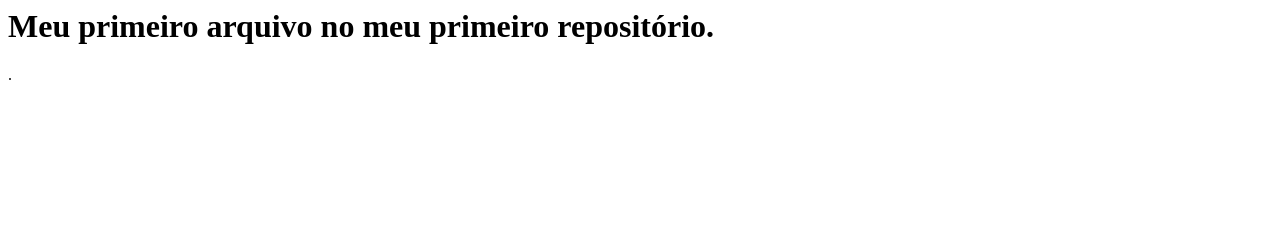
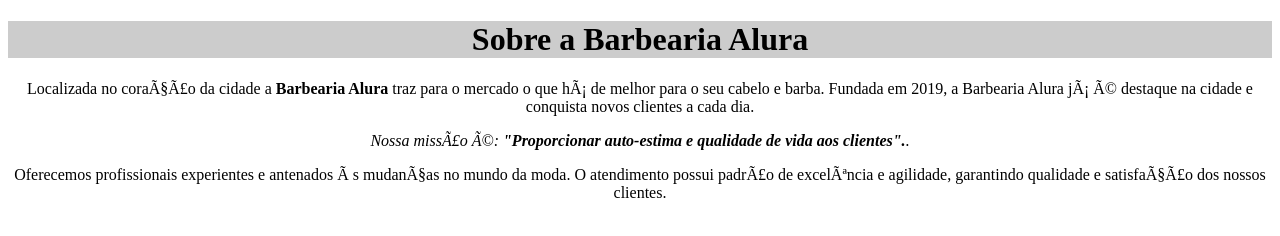
Before and after one commit to PedroTorazzi/primeiro-repositorio, a plain HTML site: page index.html in a window 1280 px wide. Drawn offline with Linux system fonts and the light colour scheme.

Commit message:
Update index.html

```diff
--- a/index.html
+++ b/index.html
@@ -1,4 +1,24 @@
-<html>
- <h1>Meu primeiro arquivo no meu primeiro repositório.</h1>
+<!DOCTYPE html>
+<html lang="pt-br">
+    <head>
+        <meta charset="UFT-8">
+        <title>barbearia alura</title>
+        <link rel = "stylesheet" href= "style.css" >
+        <style>
+          p {
+               text-align: center;
+          }
+          </style>
+    </head>
+    <body>
+
+        <h1 style="text-align: center; background: #CCCCCC;"> Sobre a Barbearia Alura </h1>
+        <p>Localizada no coração da cidade a <strong>Barbearia Alura</strong> traz para o mercado o que há de melhor para o seu
+        cabelo e barba. Fundada em 2019, a Barbearia Alura já é destaque na cidade e conquista novos clientes a cada dia.</p>
+
+        <p id = "missao"><em>Nossa missão é:<strong> "Proporcionar auto-estima e qualidade de vida aos clientes".</strong>.</em></p>
+
+        <p>Oferecemos profissionais experientes e antenados às mudanças no mundo da moda. O atendimento possui padrão de excelência
+         e agilidade, garantindo qualidade e satisfação dos nossos clientes. </p>
+    </body>
 </html>
-.
```
